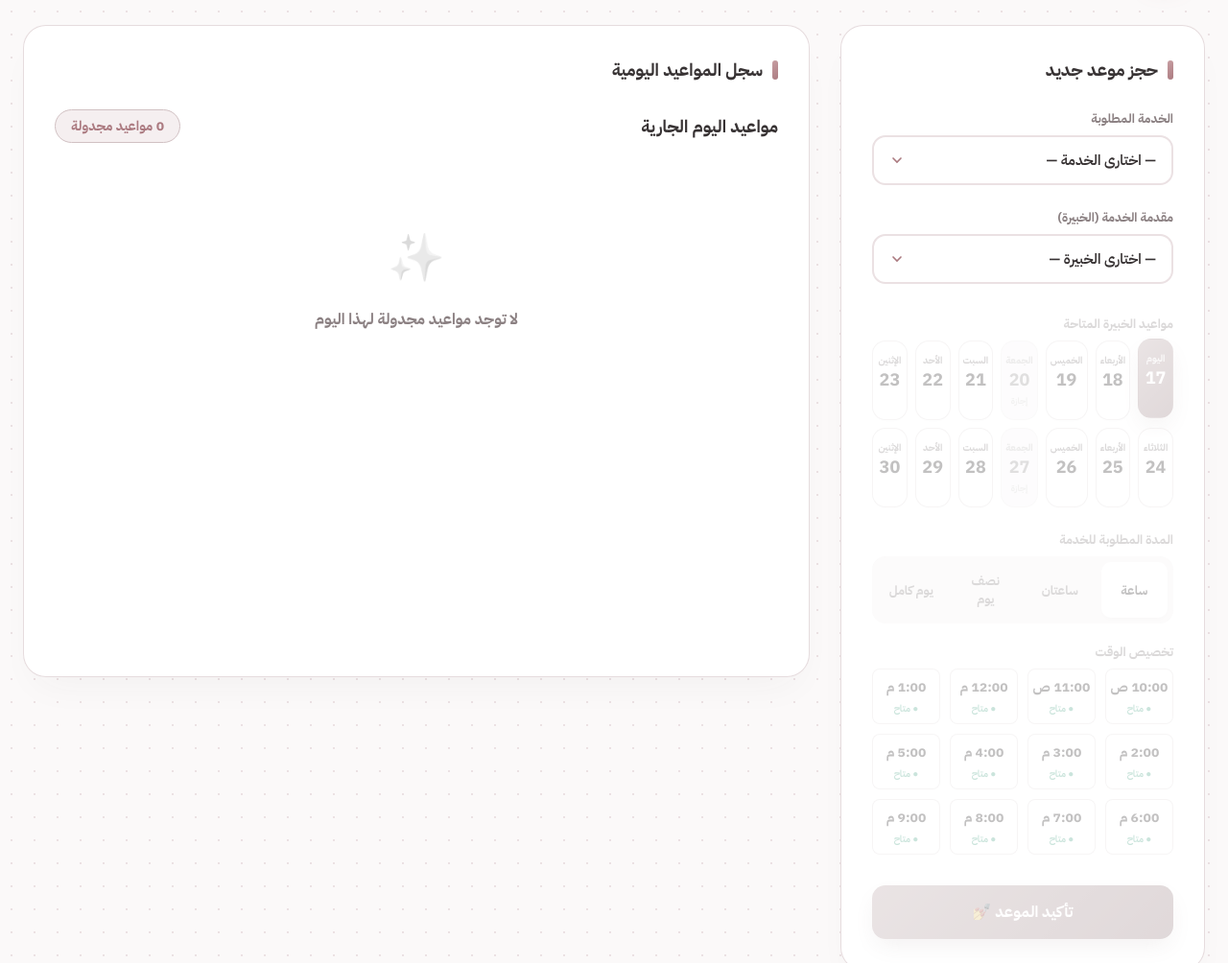
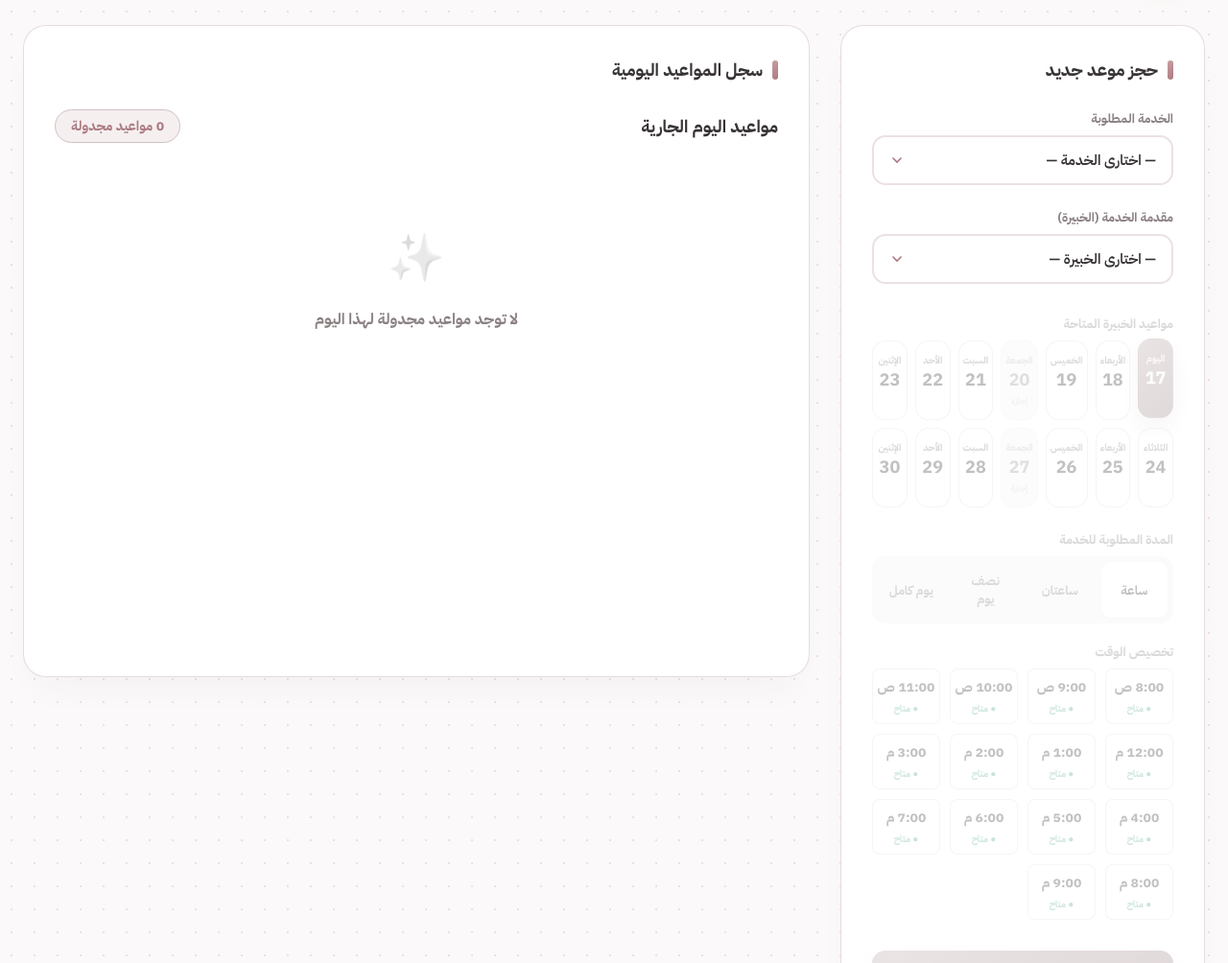
Before and after one commit to tuwaiqAfaq/Saloon, a plain HTML site: page Index.html in a window 1280 px wide. Shown: the part 96-1100 px from the top of the page at 96% size. Drawn offline with Linux system fonts and the light colour scheme.

Commit message:
Update Index.html

```diff
--- a/Index.html
+++ b/Index.html
@@ -317,7 +317,7 @@
 let SYSTEM = {
     engineers: ["سارة (شعر)", "نورة (ميك اب)", "ريم (أظافر)"],
     equipment: ["قص واستشوار", "مكياج سهرة", "مانيكير وباديكير", "تنظيف بشرة"],
-    startHour: 10,
+    startHour: 8,
     endHour: 22,
     offDays: [5],
     bookings: []
```
